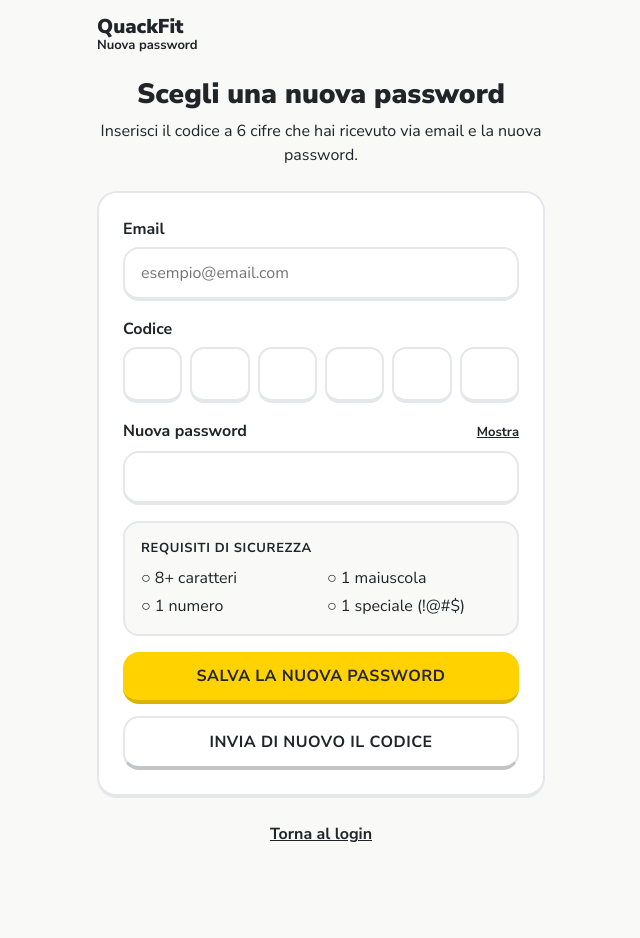
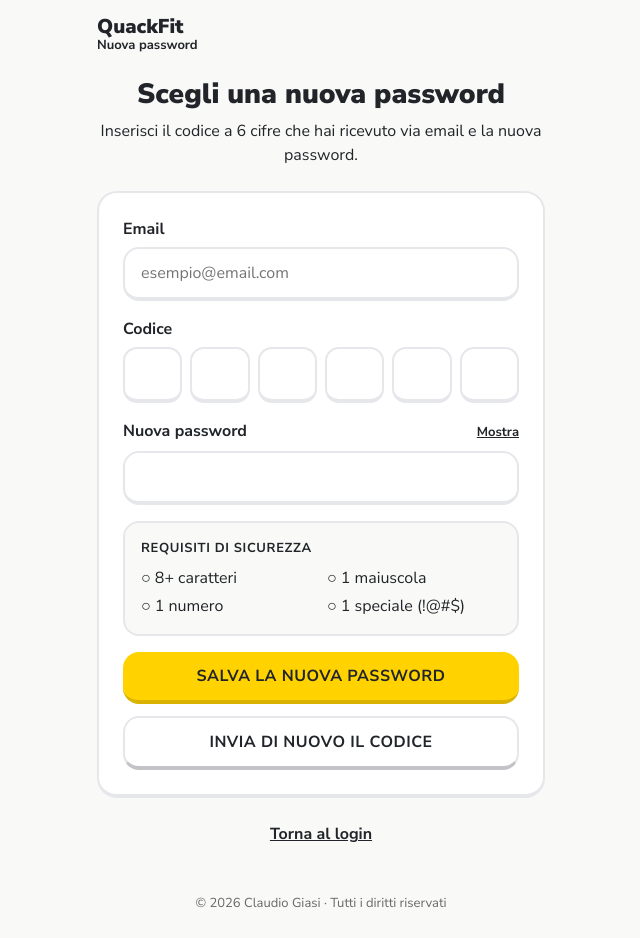
Before and after one commit to TheRedKardinal/QuackFit, a React (Vite) app in the folder frontend/: page /reset-password in a window 1280 px wide. Shown: the whole page, without its empty margins (319-959 px from the left). Before the commit the page ends 894 px from the top, so only its background shows below. Built offline with nearby package versions, Linux system fonts and the light colour scheme.

Commit message:
feat(auth): riga del copyright sotto le pagine di accesso

```diff
--- a/frontend/src/App.tsx
+++ b/frontend/src/App.tsx
@@ -15,6 +15,7 @@ import PaginaUtenti from './features/admin/PaginaUtenti'
 import RichiedeAdmin from './features/auth/RichiedeAdmin'
 import RichiedeAutenticazione from './features/auth/RichiedeAutenticazione'
 import RichiedeEmailVerificata from './features/auth/RichiedeEmailVerificata'
+import LayoutAccesso from './features/auth/LayoutAccesso'
 import SoloOspite from './features/auth/SoloOspite'
 import PaginaModificaProfilo from './features/utente/PaginaModificaProfilo'
 import PaginaProfilo from './features/utente/PaginaProfilo'
@@ -29,15 +30,20 @@ import PaginaProfilo from './features/utente/PaginaProfilo'
 function App() {
   return (
     <Routes>
+      {/* LayoutAccesso: rotta di layout senza percorso, aggiunge la riga del copyright alle pagine di accesso */}
       <Route element={<SoloOspite />}>
-        <Route path="/login" element={<PaginaLogin />} />
-        <Route path="/register" element={<PaginaRegistrazione />} />
-        <Route path="/forgot-password" element={<PaginaPasswordDimenticata />} />
-        <Route path="/reset-password" element={<PaginaReimpostaPassword />} />
+        <Route element={<LayoutAccesso />}>
+          <Route path="/login" element={<PaginaLogin />} />
+          <Route path="/register" element={<PaginaRegistrazione />} />
+          <Route path="/forgot-password" element={<PaginaPasswordDimenticata />} />
+          <Route path="/reset-password" element={<PaginaReimpostaPassword />} />
+        </Route>
       </Route>
 
       <Route element={<RichiedeAutenticazione />}>
-        <Route path="/verify-email" element={<PaginaVerificaEmail />} />
+        <Route element={<LayoutAccesso />}>
+          <Route path="/verify-email" element={<PaginaVerificaEmail />} />
+        </Route>
         <Route element={<RichiedeEmailVerificata />}>
           <Route element={<LayoutApp />}>
             <Route path="/" element={<PaginaMappa />} />
--- /dev/null
+++ b/frontend/src/features/auth/LayoutAccesso.tsx
@@ -0,0 +1,18 @@
+import { Outlet } from 'react-router-dom'
+import stili from './accesso.module.css'
+
+/**
+ * Guscio comune delle pagine prima dell'accesso (login, registrazione, recupero e reimpostazione della password,
+ * verifica email): la pagina e sotto la riga del copyright, scritta qui una volta sola. È una rotta di layout senza
+ * percorso, usata sotto SoloOspite e sotto RichiedeAutenticazione (solo per /verify-email): i percorsi non cambiano.
+ */
+function LayoutAccesso() {
+  return (
+    <>
+      <Outlet />
+      <footer className={stili.copyright}>© 2026 Claudio Giasi · Tutti i diritti riservati</footer>
+    </>
+  )
+}
+
+export default LayoutAccesso
--- a/frontend/src/features/auth/accesso.module.css
+++ b/frontend/src/features/auth/accesso.module.css
@@ -4,6 +4,16 @@
   max-width: 480px;
   margin: 0 auto;
   padding: 1rem 1rem 2rem;
+}
+
+/* riga del copyright sotto le pagine di accesso (LayoutAccesso): piccola, testo attenuato oltre 5:1 sullo sfondo */
+.copyright {
+  max-width: 480px;
+  margin: 0 auto;
+  padding: 0 1rem 1.5rem;
+  color: var(--colore-attenuato);
+  font-size: 0.8125rem;
+  text-align: center;
 }
 
 .barra {
```
Also changed, not shown: 1 other file (tests, documents, lock files or other folders).
